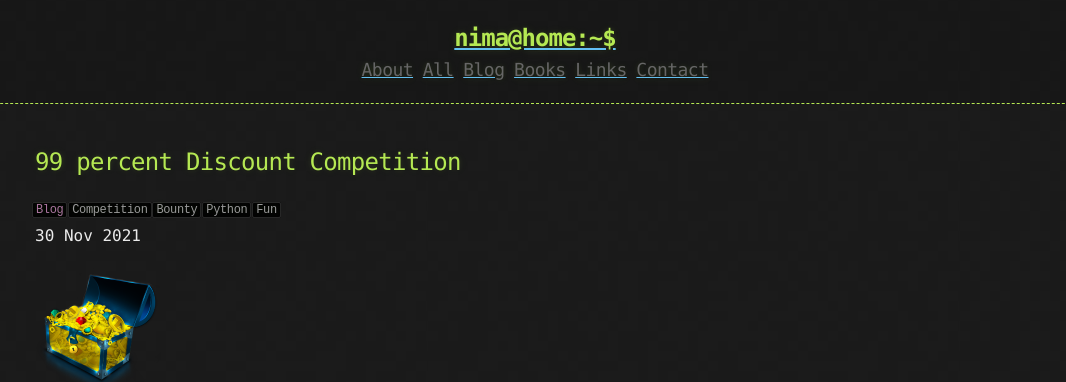
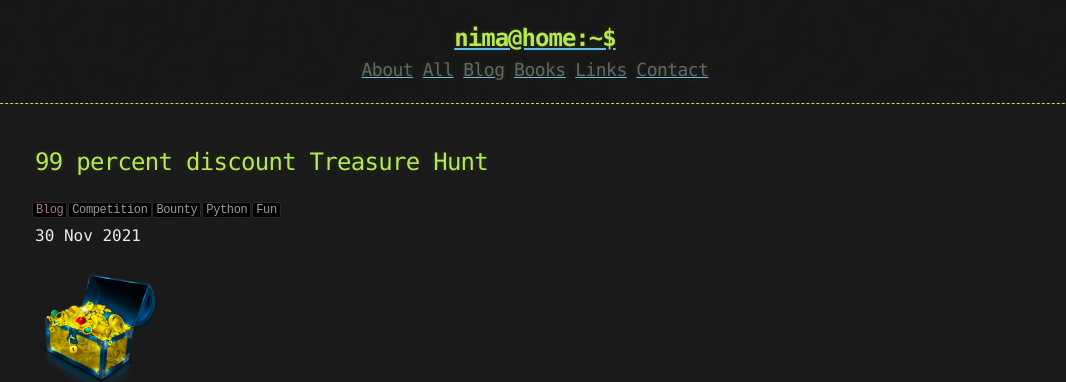
Before and after one commit to CamoCatX/camocatx.github.io, a Jekyll site: the page built from blog/_posts/2021-11-30-99-percent-discount-competition.md, in a window 1280 px wide and 900 px high. Shown: the top 382 px of the window, without its empty margins (105-1171 px from the left). Built offline with Jekyll 4.4.1, drawn with Linux system fonts in a browser that asks for light colours.

Commit message:
Edit blog post

```diff
--- a/blog/_posts/2021-11-30-99-percent-discount-competition.md
+++ b/blog/_posts/2021-11-30-99-percent-discount-competition.md
@@ -1,5 +1,5 @@
 ---
-title: "99 percent Discount Competition"
+title: "99 percent discount Treasure Hunt"
 published: true
 date: 2021-11-30 00:00:06
 tags: [Competition, Bounty, Python, Fun ]
```
